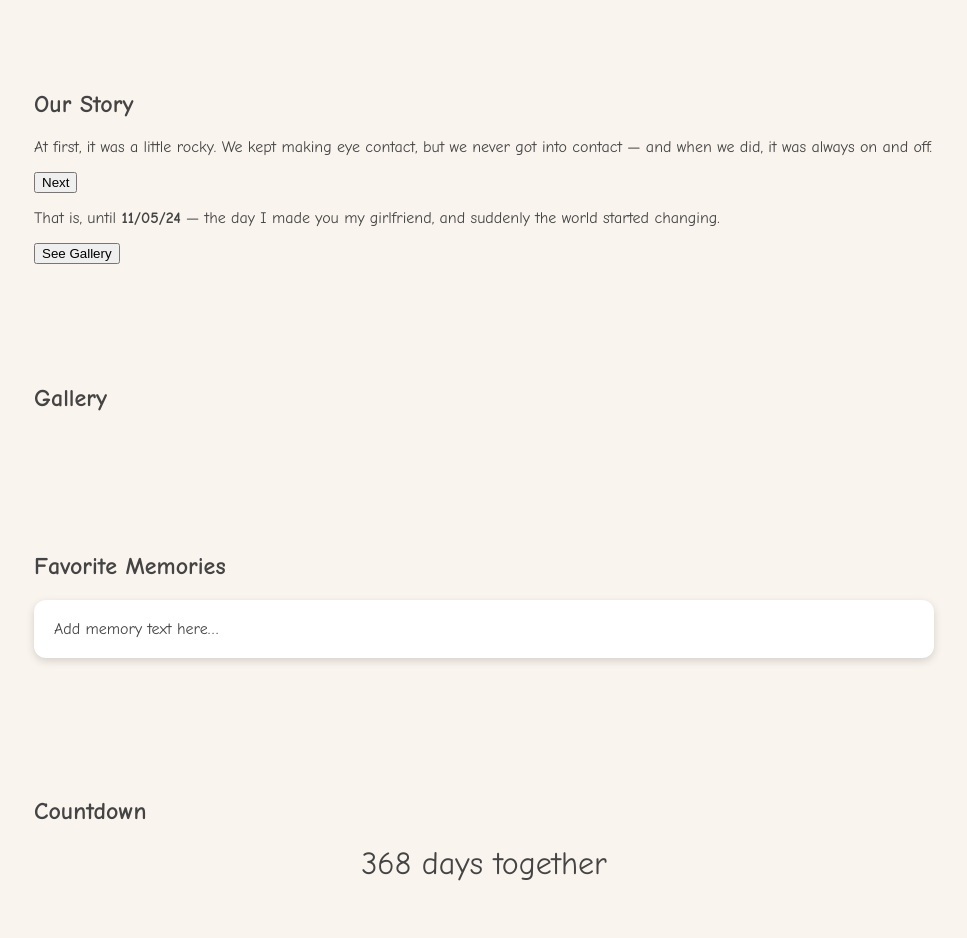
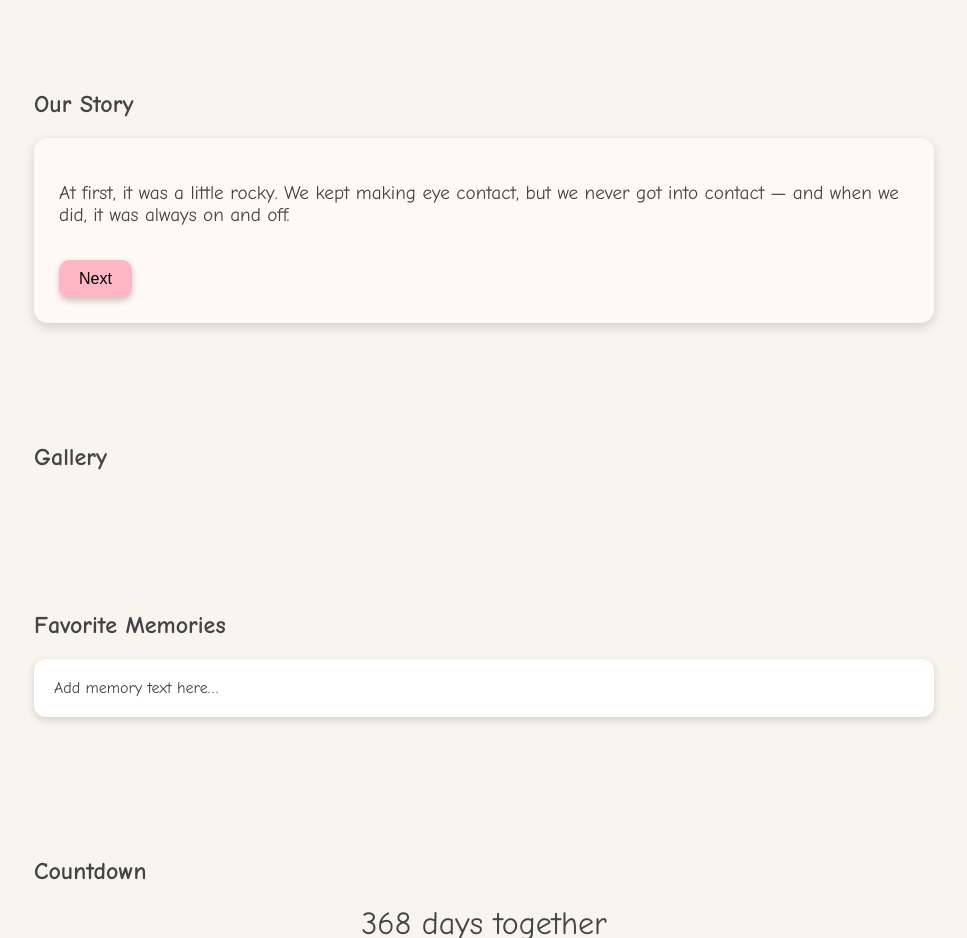
Before and after one commit to ZaidMoumouni/ZaidMoumouni.github.io, a plain HTML site: page index.html in a window 1280 px wide. Shown: the part 780-1718 px from the top of the page, without its empty margins (156-1123 px from the left). Drawn offline with Linux system fonts and the light colour scheme.

Commit message:
Update style.css

```diff
--- a/style.css
+++ b/style.css
@@ -41,6 +41,35 @@ border-radius: 10px;
 box-shadow: 0 4px 10px rgba(0,0,0,0.2);
 }
 
+/* STORY SCREENS */
+#story-container {
+margin-top: 20px;
+}
+.story-screen {
+display: none;
+background: #fff8f4;
+padding: 25px;
+border-radius: 14px;
+box-shadow: 0 4px 12px rgba(0,0,0,0.15);
+font-size: 1.2rem;
+}
+.story-screen.active {
+display: block;
+}
+.next-btn {
+margin-top: 15px;
+padding: 10px 20px;
+font-size: 1rem;
+background: #ffb7c5;
+border: none;
+border-radius: 10px;
+cursor: pointer;
+box-shadow: 0 3px 6px rgba(0,0,0,0.2);
+}
+.next-btn:hover {
+background: #ff9fb1;
+}
+
 /* MEMORY CARDS */
 .memory-card {
 background: #fff;
```
